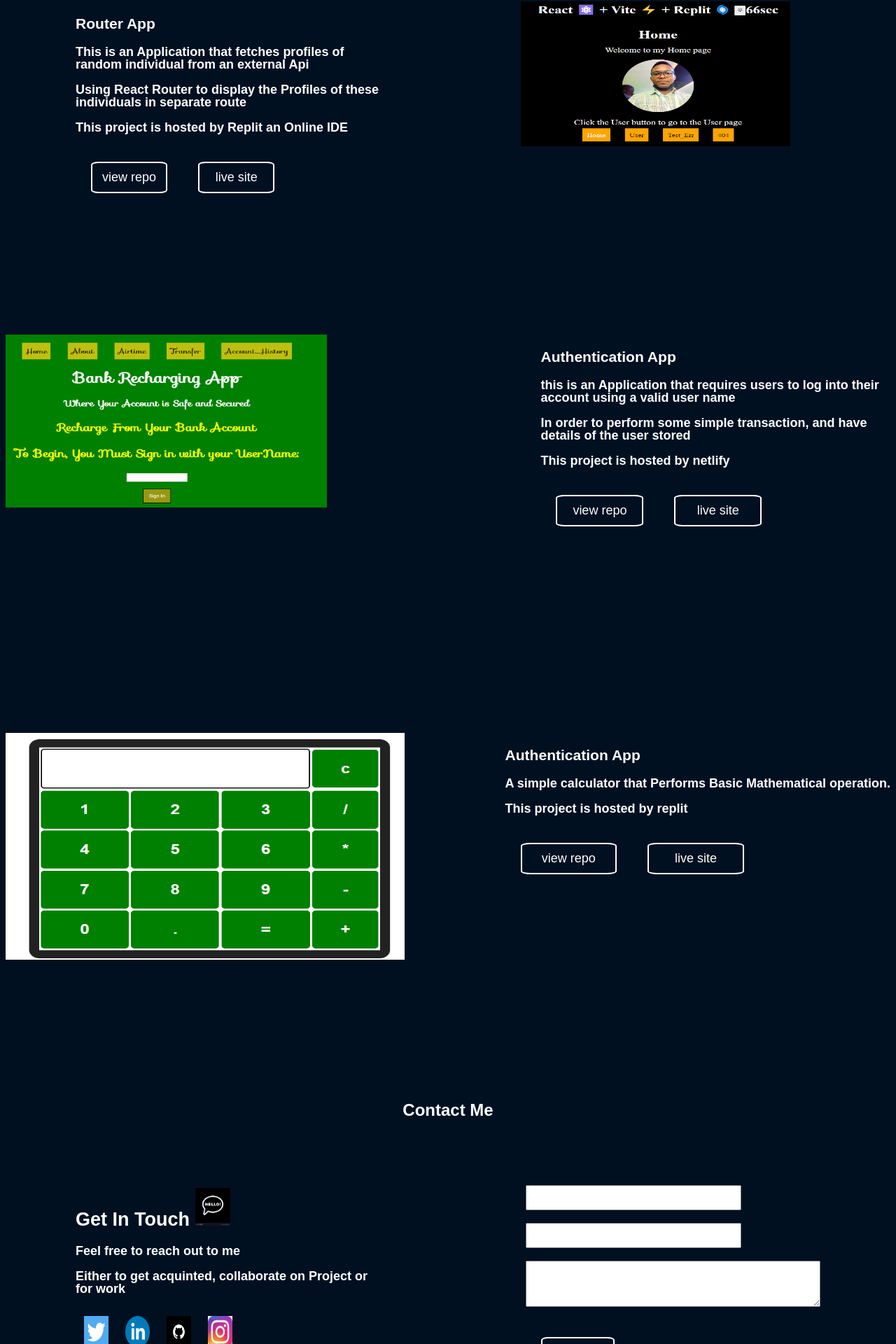
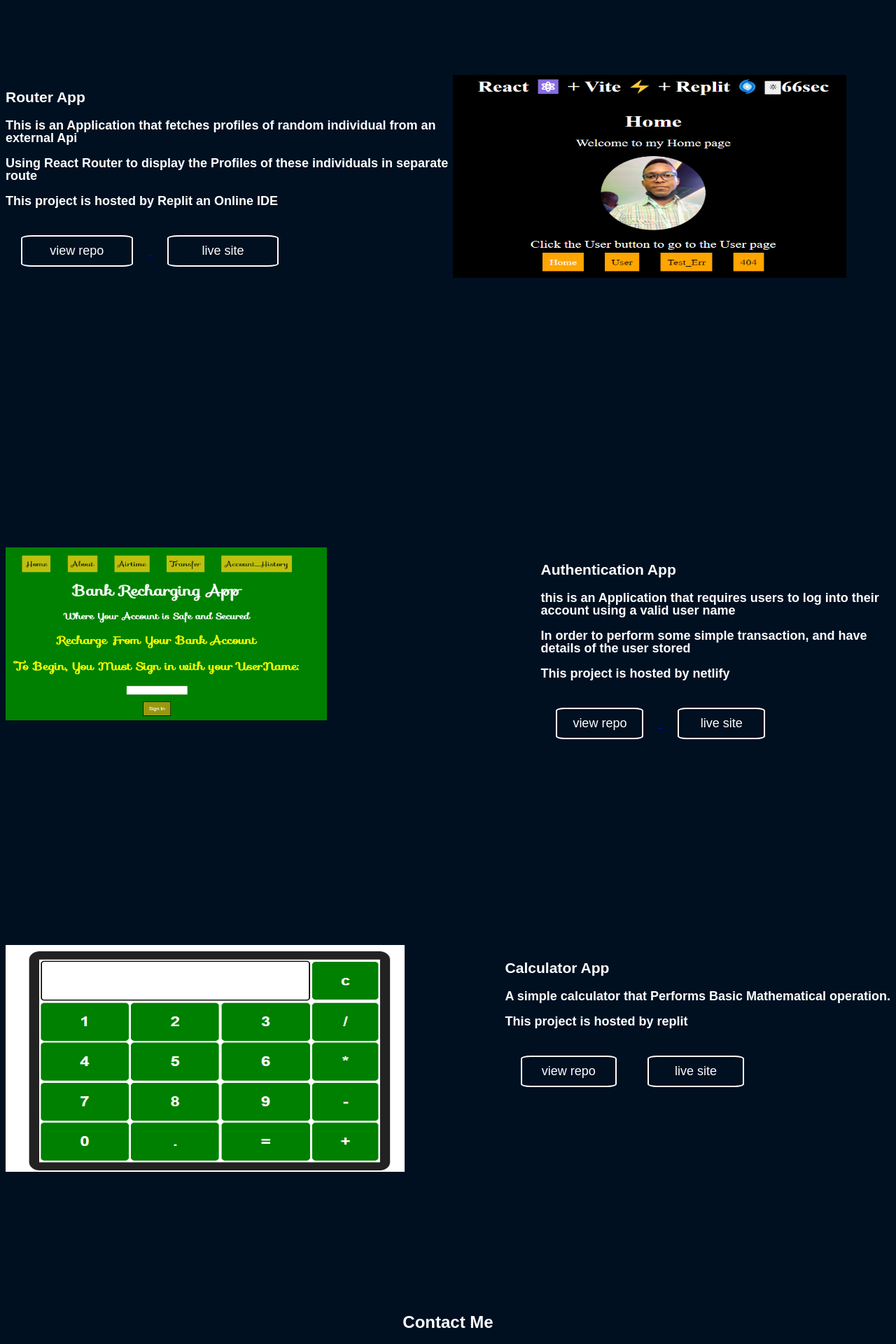
Before and after one commit to CyCodez/portfolio, a React (Create React App) app: page / in a window 1280 px wide. Shown: the part 1511-3431 px from the top of the page at 70% size. Built offline with nearby package versions, Linux system fonts and the light colour scheme.

Commit message:
added alt attribute for descriptive image

```diff
--- a/src/App.css
+++ b/src/App.css
@@ -128,6 +128,9 @@ button {
   font-size: large;
   border-radius: 10%;
 }
+button:hover {
+  transform: translateY(-3px);
+}
 .name {
   font-size: 40px;
   font-family: Arial, Helvetica, sans-serif;
@@ -177,5 +180,16 @@ button {
   text-align: center;
   line-height: 75px;
   justify-content: center;
-  /* font-size: 30px; */
 }
+
+/* @media only screen and (max-device-width: 380px) {
+  .flex {
+    display: flex;
+    flex-direction: row;
+    font-size: 15px;
+    text-align: center;
+    margin-top: 130px;
+    color: #001021;
+    font-weight: bold;
+  }
+} */
--- a/src/contact.js
+++ b/src/contact.js
@@ -23,8 +23,11 @@ function Contact() {
           <p>Feel free to reach out to me</p>
           <p>Either to get acquinted, collaborate on Project or for work</p>
           <div>
+            <a href="https://twitter.com/uwaoma_cyrus?t=OZV8vv4NK3o8cEfTK7HUEw&s=09">
+              {" "}
               <img
                 src={twitter}
+                alt=""
                 style={{
                   margin: "5px",
                   padding: "7px",
@@ -32,8 +35,13 @@ function Contact() {
                   height: "45px",
                 }}
               />
+            </a>
+
+            <a href="https://www.linkedin.com/in/uwaoma-cyrus-webdev">
+              {" "}
               <img
                 src={linked}
+                alt=""
                 style={{
                   margin: "5px",
                   padding: "7px",
@@ -41,8 +49,11 @@ function Contact() {
                   height: "45px",
                 }}
               />
+            </a>
+            <a href="https://github.com/CyCodez">
               <img
                 src={git}
+                alt=""
                 style={{
                   margin: "5px",
                   padding: "7px",
@@ -50,8 +61,11 @@ function Contact() {
                   height: "45px",
                 }}
               />
+            </a>
+            <a href="https://www.instagram.com/uwaomacyrus/">
               <img
                 src={instagram}
+                alt=""
                 style={{
                   margin: "5px",
                   padding: "7px",
@@ -59,21 +73,34 @@ function Contact() {
                   height: "45px",
                 }}
               />
+            </a>
           </div>
         </div>
 
         <div class="flex-project">
           <p>
-            <input type="text" style={{ width: "300px", height: "30px" }} />
+            <input
+              type="text"
+              placeholder="full Name"
+              style={{ width: "300px", height: "30px" }}
+              required="required"
+            />
           </p>
           <p>
-            <input type="text" style={{ width: "300px", height: "30px" }} />
+            <input
+              type="text"
+              placeholder="email Address"
+              style={{ width: "300px", height: "30px" }}
+              required="required"
+            />
           </p>
           <p>
-            <textarea rows="4" cols="50" />
+            <textarea rows="4" cols="50" placeholder="Message" required />
           </p>
           <p>
+            <a href="mailto:uwaomacyruz@gmail.com">
               <button>send</button>
+            </a>
           </p>
         </div>
       </div>
--- a/src/project.js
+++ b/src/project.js
@@ -1,37 +1,15 @@
-// import { motion, useAnimation } from "framer-motion";
-// import { useInView } from "react-intersection-observer";
-// import { useEffect } from "react";
 import rout from "./icons/router-app.png";
 import cal from "./icons/react-calculator.png";
 import auth from "./icons/auth-app.png";
 
 function Project() {
-  // const control = useAnimation();
-  // const [ref, inView] = useInView();
-  // const boxVariant = {
-  //   visible: { opacity: 1, scale: 1 },
-  //   hidden: { opacity: 0, scale: 0 },
-  // };
-  // useEffect(() => {
-  //   if (inView) {
-  //     control.start("visible");
-  //   } else {
-  //     control.start("hidden");
-  //   }
-  // }, [control, inView]);
   return (
-    <div
-    // ref={ref}
-    // variants={boxVariant}
-    // initial="hidden"
-    // animate={control}
-    // className="box"
-    >
+    <div>
       <h1 style={{ marginTop: "25%" }} id="project">
         Some Of My Project
       </h1>
       <div class="flex flex3">
-        <div class="flex-project">
+        <div class="flex-project2">
           <h3>Router App</h3>
           <p>
             This is an Application that fetches profiles of random individual
@@ -45,22 +23,19 @@ function Project() {
           <a href="https://replit.com/@cyruz/Routerassignment">
             <button>view repo</button>
           </a>
-          <button>live site</button>
+          <a href="https://Routerassignment.cyruz.repl.co">
+            {" "}
+            <button>live site</button>
+          </a>
         </div>
 
-        <div class="flex-project">
-          <a href="https://Routerassignment.cyruz.repl.co">
-            {" "}
-            <img src={rout} width="90%" height="70%" />
-          </a>
+        <div class="flex-project2">
+          <img src={rout} width="90%" height="70%" alt="" />
         </div>
       </div>
       <div class="flex flex3">
         <div class="flex-project2">
-          <a href="https://Routerassignment.cyruz.repl.co">
-            {" "}
-            <img src={auth} width="60%" height="80%" />
-          </a>
+          <img src={auth} width="60%" height="80%" alt="" />
         </div>
 
         <div class="flex-project2">
@@ -74,24 +49,30 @@ function Project() {
             user stored
           </p>
           <p>This project is hosted by netlify</p>
-          <button>view repo</button>
-          <button>live site</button>
+          <a href="https://github.com/CyCodez/Authentication_App">
+            <button>view repo</button>
+          </a>
+          <a href="https://bank-recharge.netlify.app/">
+            {" "}
+            <button>live site</button>
+          </a>
         </div>
       </div>
       <div class="flex flex3">
         <div class="flex-project2">
-          <a href="https://Routerassignment.cyruz.repl.co">
-            {" "}
-            <img src={cal} width="80%" height="80%" />
-          </a>
+          <img src={cal} alt="" width="80%" height="80%" />
         </div>
 
         <div class="flex-project2">
-          <h3>Authentication App</h3>
+          <h3>Calculator App</h3>
           <p>A simple calculator that Performs Basic Mathematical operation.</p>
           <p>This project is hosted by replit</p>
-          <button>view repo</button>
-          <button>live site</button>
+          <a href="https://replit.com/@cyruz/react-calculator#src/App.css">
+            <button>view repo</button>
+          </a>
+          <a href="https://react-calculator.cyruz.repl.co">
+            <button>live site</button>
+          </a>
         </div>
       </div>
     </div>
```
Also changed, not shown: src/about.js (+0 -17 lines), 1 other file (tests, documents, lock files or other folders). Lines whose indentation alone changed are shown as unchanged.
